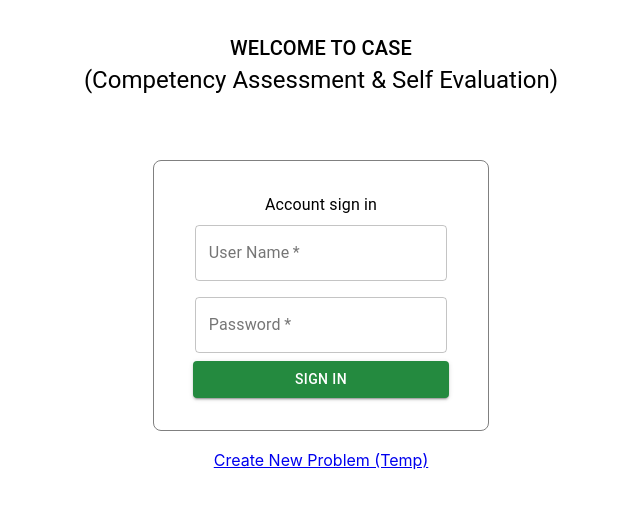
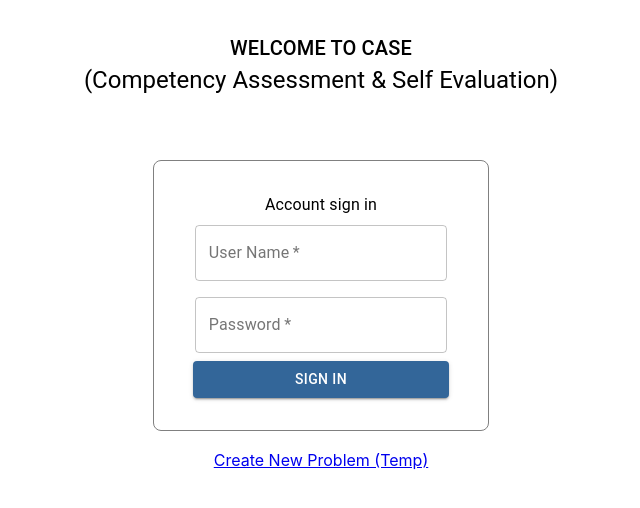
Before and after one commit to sean1981github/tempcommit, a React (Create React App) app: page /login in a window 1280 px wide. Shown: the top 508 px of the page, without its empty margins (319-959 px from the left). Built offline with nearby package versions, Linux system fonts and the light colour scheme; no server answers.

Commit message:
[Sean/Yan Chao] updated the color scheme and fixed layout issues

```diff
--- a/src/components/CreateQuizCard.js
+++ b/src/components/CreateQuizCard.js
@@ -11,6 +11,7 @@ const useStyles = makeStyles({
   root: {
     width: "35ch",
     height: "20ch",
+    marginLeft: "5ch",
     marginRight: "5ch",
   },
   button: {
--- a/src/components/HomePage.css
+++ b/src/components/HomePage.css
@@ -8,29 +8,30 @@
 .button-group-hr {
   display: flex;
   flex-direction: column;
-  justify-content: center;
-  margin-left: 3ch;
+  justify-items: center;
 }
 
 .button-group-qm {
   display: flex;
   flex-direction: column;
-  justify-content: center;
-  margin-left: 3ch;
+  justify-items: center;
 }
 
 .card-hr {
+  display: flex;
+  flex-direction: column;
+  align-items: center;
   background: beige;
   text-align: center;
-  justify-content: center;
-  width: 35ch;
-  height: 25ch;
+  width: 100%;
+  height: 100%;
 }
 
 .card-qm {
+  display: flex;
+  flex-direction: column;
+  align-items: center;
   background: beige;
   text-align: center;
-  justify-content: center;
-  width: 30ch;
-  height: 25ch;
+  width: 100%;
 }
--- a/src/components/Spinner.js
+++ b/src/components/Spinner.js
@@ -2,7 +2,7 @@ import React from "react";
 import Loader from "react-loader-spinner";
 
 const loader = () => (
-  <Loader type="ThreeDots" color="#6dd187" data-testid="spinner" />
+  <Loader type="ThreeDots" color="#336699" data-testid="spinner" />
 );
 
 export default loader;
--- a/src/theme.js
+++ b/src/theme.js
@@ -1,30 +1,37 @@
 import { createMuiTheme } from "@material-ui/core/styles";
 import { orange } from "@material-ui/core/colors/";
 
-const overrides = {
-  MuiTab: {
-    root: {
-      backgroundColor: "#215e31",
-      "&$selected": {
-        backgroundColor: "#37c479",
-      },
-    },
-  },
-};
+// const overrides = {
+//   MuiTab: {
+//     root: {
+//       backgroundColor: "#336699",
+//       "&$selected": {
+//         backgroundColor: "#4080bf",
+//       },
+//     },
+//   },
+// };
 
 export default createMuiTheme({
   palette: {
     primary: {
-      main: "#248a3f",
+      main: "#336699",
     },
 
     secondary: {
-      main: "#215e31",
+      main: "#ffffff",
     },
   },
   status: {
     danger: orange,
   },
 
-  overrides,
+  MuiTab: {
+    root: {
+      backgroundColor: "#336699",
+      "&$selected": {
+        backgroundColor: "#4080bf",
+      },
+    },
+  },
 });
```
